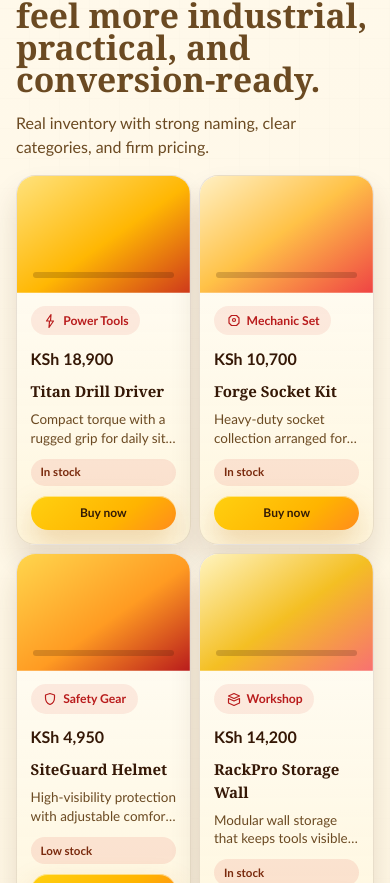
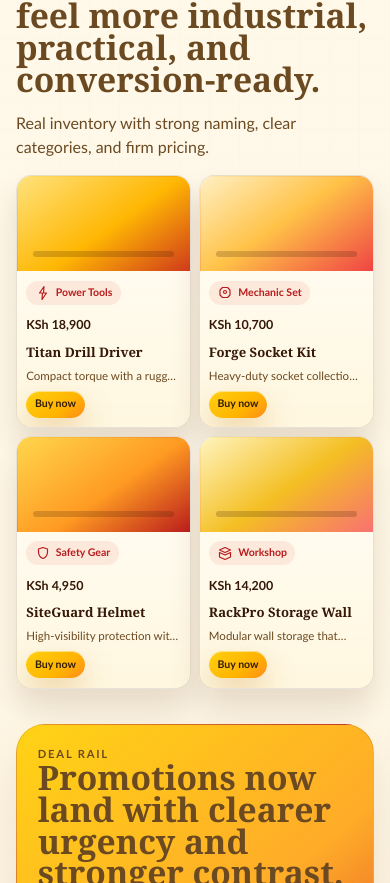
Before and after one commit to kellyworkos00-droid/monrose, a React (Vite) app: page / in a window 390 px wide. Shown: the part 1041-1924 px from the top of the page. Built offline with nearby package versions, Linux system fonts and the light colour scheme.

Commit message:
Make mobile product cards more compact

```diff
--- a/src/App.css
+++ b/src/App.css
@@ -857,7 +857,15 @@
 
   .products-grid {
     grid-template-columns: repeat(2, minmax(0, 1fr));
-    gap: 0.55rem;
+    gap: 0.45rem;
+  }
+
+  .product-card {
+    border-radius: 0.95rem;
+  }
+
+  .product-image {
+    aspect-ratio: 4 / 2.2;
   }
 
   .product-meta,
@@ -868,18 +876,45 @@
   }
 
   .product-copy {
-    gap: 0.4rem;
-    padding: 0.85rem;
+    gap: 0.28rem;
+    padding: 0.58rem;
+  }
+
+  .product-copy h3 {
+    font-size: 0.82rem;
+  }
+
+  .product-copy p {
+    font-size: 0.72rem;
+    -webkit-line-clamp: 1;
+  }
+
+  .product-tag {
+    font-size: 0.66rem;
+    padding: 0.26rem 0.52rem;
+  }
+
+  .product-price {
+    font-size: 0.78rem;
   }
 
   .product-actions {
-    width: 100%;
-    flex-direction: column;
-    align-items: stretch;
+    margin-top: 0.16rem;
+    width: auto;
+    flex-direction: row;
+    align-items: center;
+    justify-content: flex-start;
+    gap: 0.3rem;
+  }
+
+  .product-availability {
+    display: none;
   }
 
   .product-actions .button {
-    width: 100%;
+    width: auto;
+    padding: 0.36rem 0.54rem;
+    font-size: 0.66rem;
   }
 
   .floating-nav {
```
